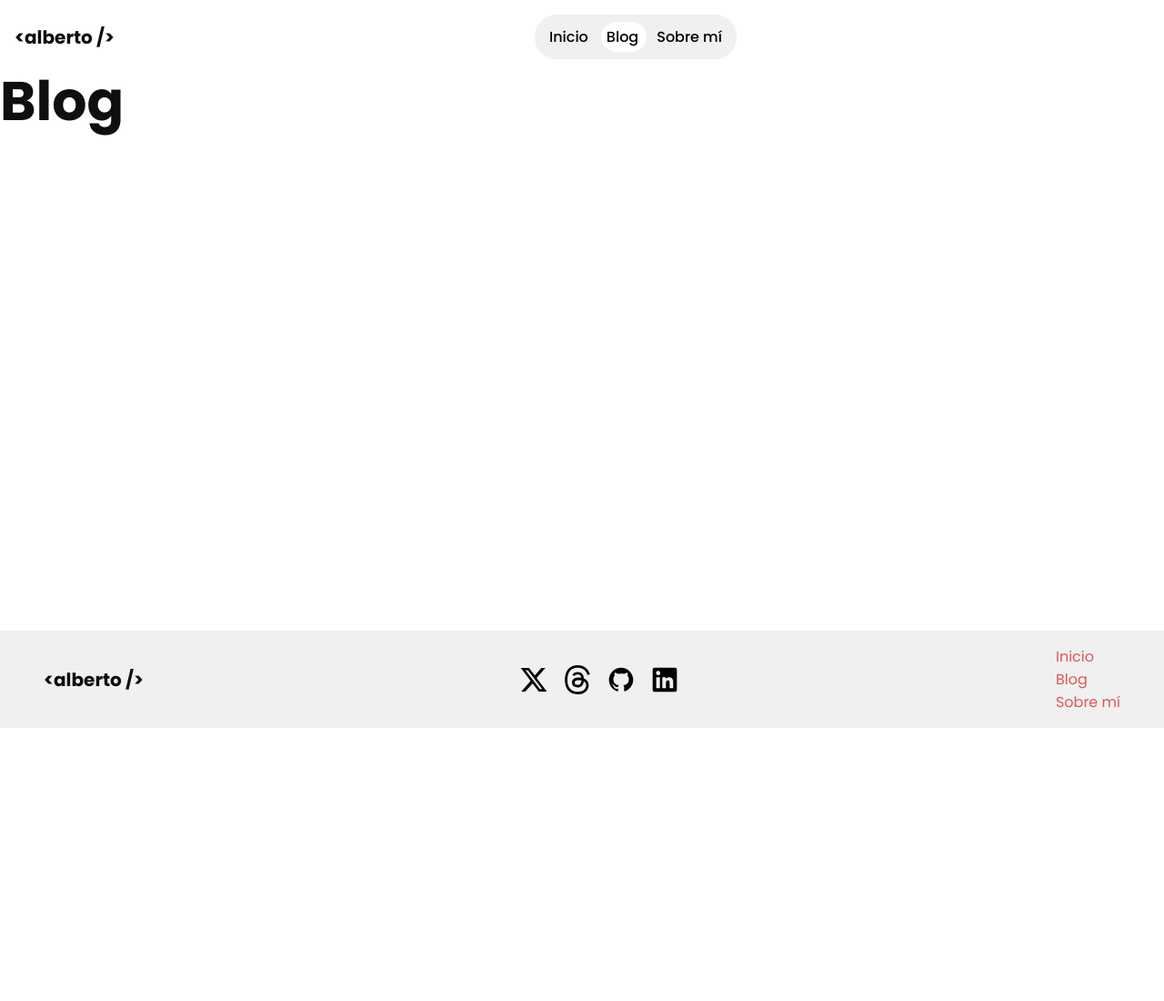
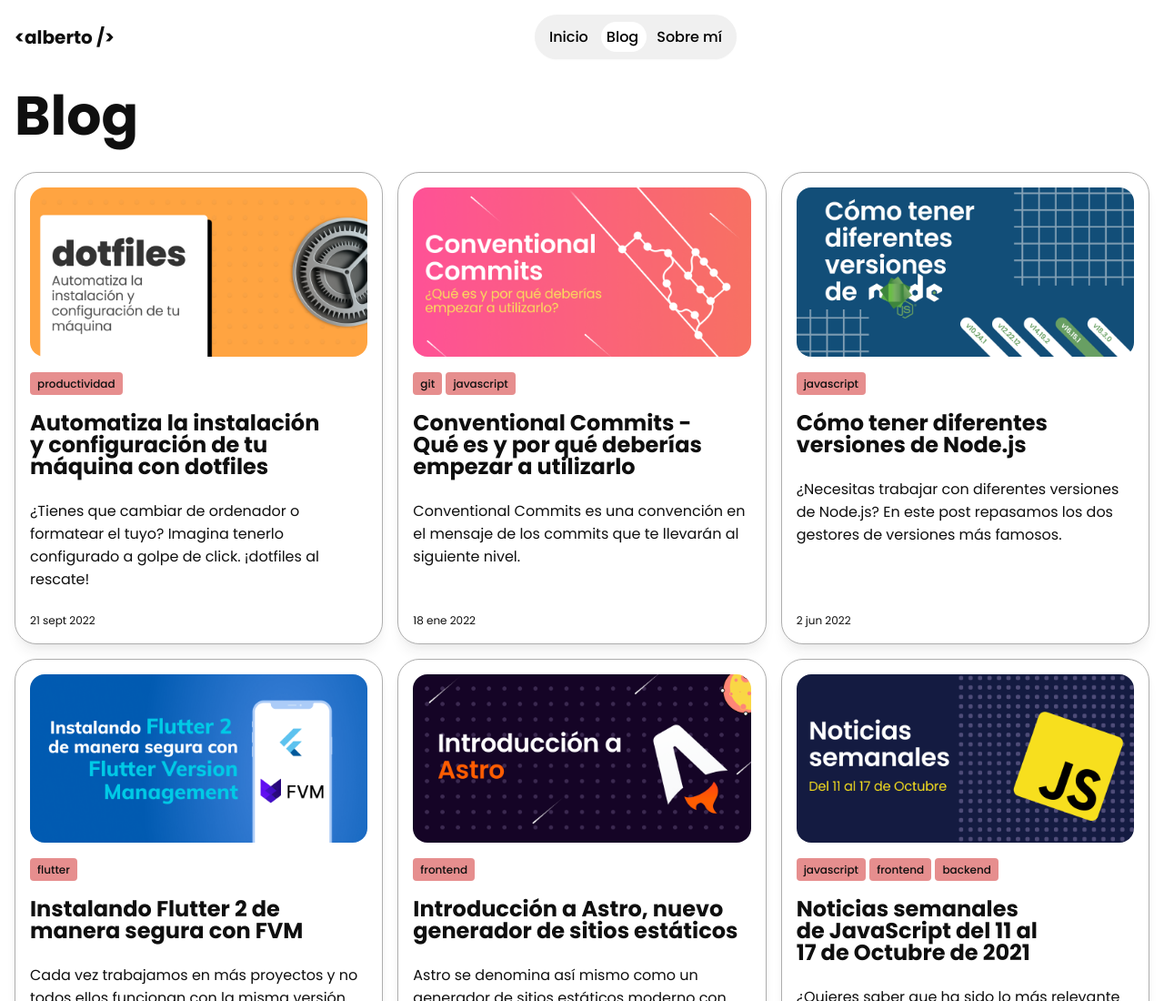
Before and after one commit to achamorro-dev/albertochamorro.dev, an Astro site: page /blog in a window 1280 px wide. Shown: the top 1100 px of the page at 91% size. Before the commit the page ends 800 px from the top, so only its background shows below. Built offline with nearby package versions, Linux system fonts and the light colour scheme; Astro itself is replaced by a stand-in of ours.

Commit message:
feat: add blog page

```diff
--- a/src/components/core/blog-card/blog-card.component.astro
+++ b/src/components/core/blog-card/blog-card.component.astro
@@ -1,8 +1,8 @@
 ---
+import { Picture } from 'astro:assets'
 import type { CollectionEntry } from 'astro:content'
 import { Datetime } from '../../../core/datetime/datetime'
 import { Urls } from '../../../core/url/urls'
-import AssetImage from '../asset-image/asset-image.component.astro'
 import Card from '../card/card.component.astro'
 import Tag from '../tag/tag.component.astro'
 
@@ -13,12 +13,20 @@
 
 const { article, size } = Astro.props
 const articleUrl = Urls.BLOG_POST(article.slug)
+const linkLabel = `Leer el artículo ${article.data.title}`
+
+const images = import.meta.glob<{ default: ImageMetadata }>('/src/assets/**/*.{jpeg,jpg,png,gif,webp}')
+const assetImagePath = `/src/assets/${article.data.cover}`
+
+if (!images[assetImagePath]) throw new Error(`No asset image found for ${assetImagePath}`)
 ---
 
+<a href={articleUrl} aria-label={linkLabel}>
   <Card>
     <div class:list={['blog-card', `blog-card--${size}`]}>
       <section class="image-section">
-      <AssetImage path={article.data.cover} alt={article.data.alt} />
+        <Picture src={images[assetImagePath]()} alt={article.data.alt} widths={[240, 540, 720]}
+        sizes={`(max-width: 360px) 240px, (max-width: 720px) 540px, (max-width: 1600px) 720px`}/>
       </section>
       <section class="content-section">
         <ul>
@@ -28,18 +36,28 @@
         <p class="description">{article.data.description}</p>
         <div class="footer">
           <span class="date">{Datetime.toHumanDate(article.data.date)}</span>
-        <a href={articleUrl} aria-label={`Leer el artículo ${article.data.title}`}>Leer</a>
         </div>
       </section>
     </div>
   </Card>
+</a>
 
 <style>
+  a, a:visited {
+    color: inherit;
+    text-decoration: none;
+  }
+
   .blog-card {
     display: flex;
     flex-direction: column;
     gap: var(--size-4);
     height: 100%;
+
+    & .image-section img {
+      width: 100%;
+      border-radius: var(--border-radius-xl);
+    }
 
     & .content-section {
       display: flex;
--- a/src/components/core/card/card.component.astro
+++ b/src/components/core/card/card.component.astro
@@ -9,5 +9,12 @@
     border-radius: var(--border-radius-2xl);
     border: 1px solid var(--gray-color-75);
     height: 100%;
+    box-shadow: var(--shadow-md);
+    transition: box-shadow 0.2s ease-in-out;
+
   }
+  .card:hover {
+    box-shadow: var(--shadow-xl);
+  }
+
 </style>
--- a/src/pages/blog/index.astro
+++ b/src/pages/blog/index.astro
@@ -1,7 +1,47 @@
 ---
-import BaseLayout from '../../layouts/base.layout.astro'
+import { getCollection } from 'astro:content';
+import BlogCard from '../../components/core/blog-card/blog-card.component.astro';
+import BaseLayout from '../../layouts/base.layout.astro';
+
+const articles = await getCollection('blog')
 ---
 
 <BaseLayout title="Blog">
+  <article class:list={['main-content', 'blog']}>
   <h1>Blog</h1>
+  <ul>
+    {articles.map((article) => (
+      <li>
+        <BlogCard article={article} size='medium' />
+      </li>
+    ))}
+  </ul>
+  </article>
 </BaseLayout>
+
+<style>
+
+  .blog {
+    padding: var(--size-4);
+    margin-top: 0;
+
+    & h1 {
+      margin-bottom: var(--size-8);
+    }
+
+    & ul {
+      list-style: none;
+      display: grid;
+        grid-template-columns: repeat(auto-fit, minmax(300px, 1fr));
+      gap: var(--size-4);
+    }
+  }
+
+  @media (min-width: 1024px) {
+    .blog {
+      & ul {
+        grid-template-columns: repeat(auto-fit, minmax(400px, 1fr));
+      }
+    }
+  }
+</style>
--- a/tsconfig.json
+++ b/tsconfig.json
@@ -1,5 +1,5 @@
 {
-  "extends": "astro/tsconfigs/strictest",
+  "extends": "astro/tsconfigs/strict",
   "compilerOptions": {
     "jsx": "react-jsx",
     "jsxImportSource": "react"
```
Also changed, not shown: src/components/core/asset-image/asset-image.component.astro (deleted, +0 -22 lines). Lines whose indentation alone changed are shown as unchanged.
